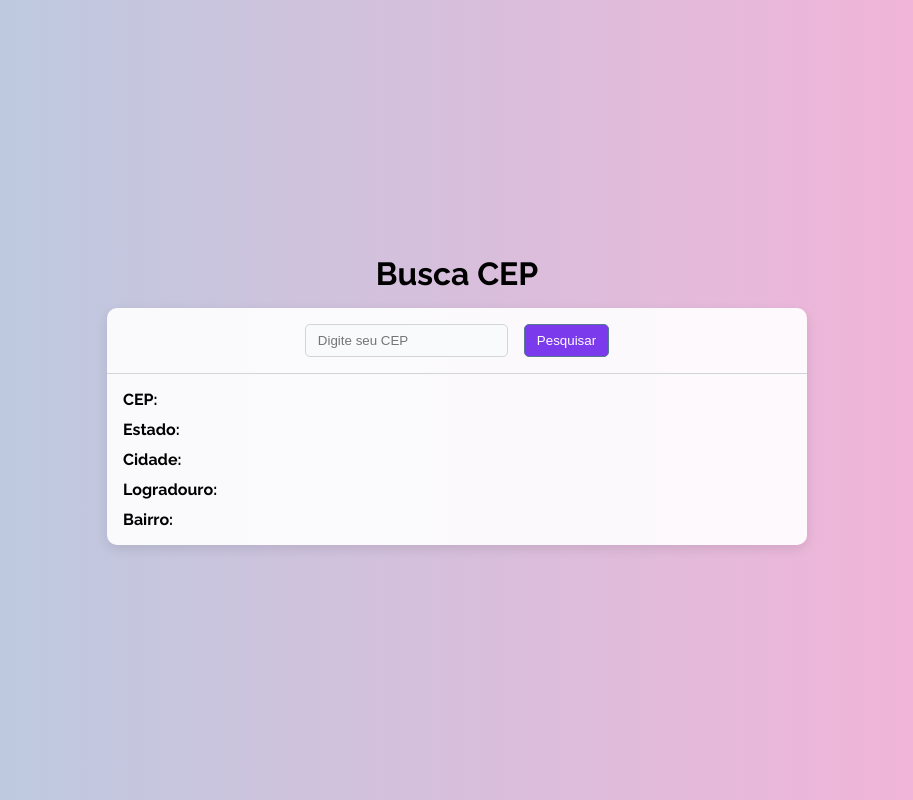
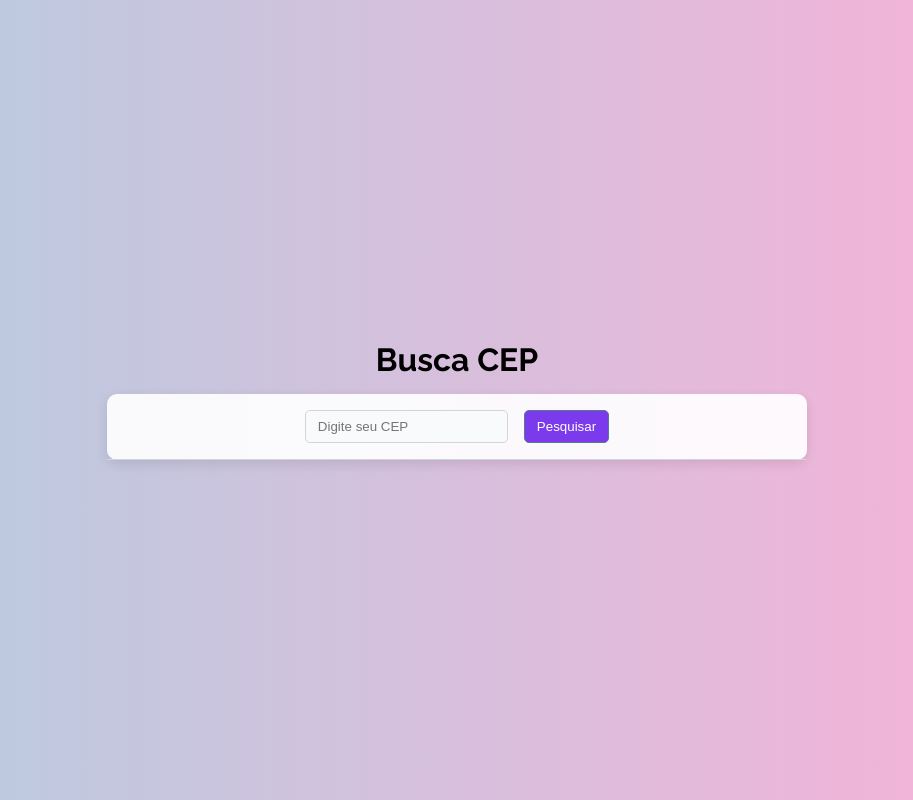
Before and after one commit to Mari-Goncalves/buscador-de-cep, a React (Vite) app in the folder busca-cep/: page / in a window 1280 px wide. Shown: the whole page, without its empty margins (183-1096 px from the left). Built offline with nearby package versions, Linux system fonts and the light colour scheme.

Commit message:
Ajuste de estilo

```diff
--- a/busca-cep/src/App.jsx
+++ b/busca-cep/src/App.jsx
@@ -40,13 +40,25 @@ function App() {
             </button>
           </section>
 
-          <section className="address_data">
-            <p><strong>CEP:</strong> {data.cep}</p>
-            <p><strong>Estado:</strong> {data.estado} </p>
-            <p><strong>Cidade:</strong> {data.localidade}</p>
-            <p><strong>Logradouro:</strong> {data.logradouro}</p>
-            <p><strong>Bairro:</strong> {data.bairro}</p>
-          </section>
+          {Object.keys(data).length > 0 && (
+            <section className="address_data">
+              <p>
+                <strong>CEP:</strong> {data.cep}
+              </p>
+              <p>
+                <strong>Estado:</strong> {data.estado}{" "}
+              </p>
+              <p>
+                <strong>Cidade:</strong> {data.localidade}
+              </p>
+              <p>
+                <strong>Logradouro:</strong> {data.logradouro}
+              </p>
+              <p>
+                <strong>Bairro:</strong> {data.bairro}
+              </p>
+            </section>
+          )}
         </div>
       </div>
     </main>
--- a/busca-cep/src/app.css
+++ b/busca-cep/src/app.css
@@ -16,7 +16,7 @@
   background-color: #ffffffe9;
   border-radius: 10px;
   box-shadow: rgba(0, 0, 0, 0.1) 0px 4px 12px;
-  }
+}
 
 .app_container {
   text-align: center;
@@ -27,7 +27,7 @@
   margin-bottom: 1rem;
 }
 
-.search_container{
+.search_container {
   display: flex;
   justify-content: center;
   padding: 1rem;
@@ -35,12 +35,18 @@
   border-bottom: 1px solid #d1d5db;
 }
 
-.search_button{
-  background-color: #7C3AED;
+.search_button {
+  background-color: #7c3aed;
   color: #fff;
   border: 1px solid #557993;
-    border-radius: 5px;
+  border-radius: 5px;
   padding: 0 12px;
+}
+
+.search_button:hover {
+  background-color: #6d34cf;
+  animation-name: mymove;
+  animation-duration: 4s;
 }
 
 .search_input {
```
